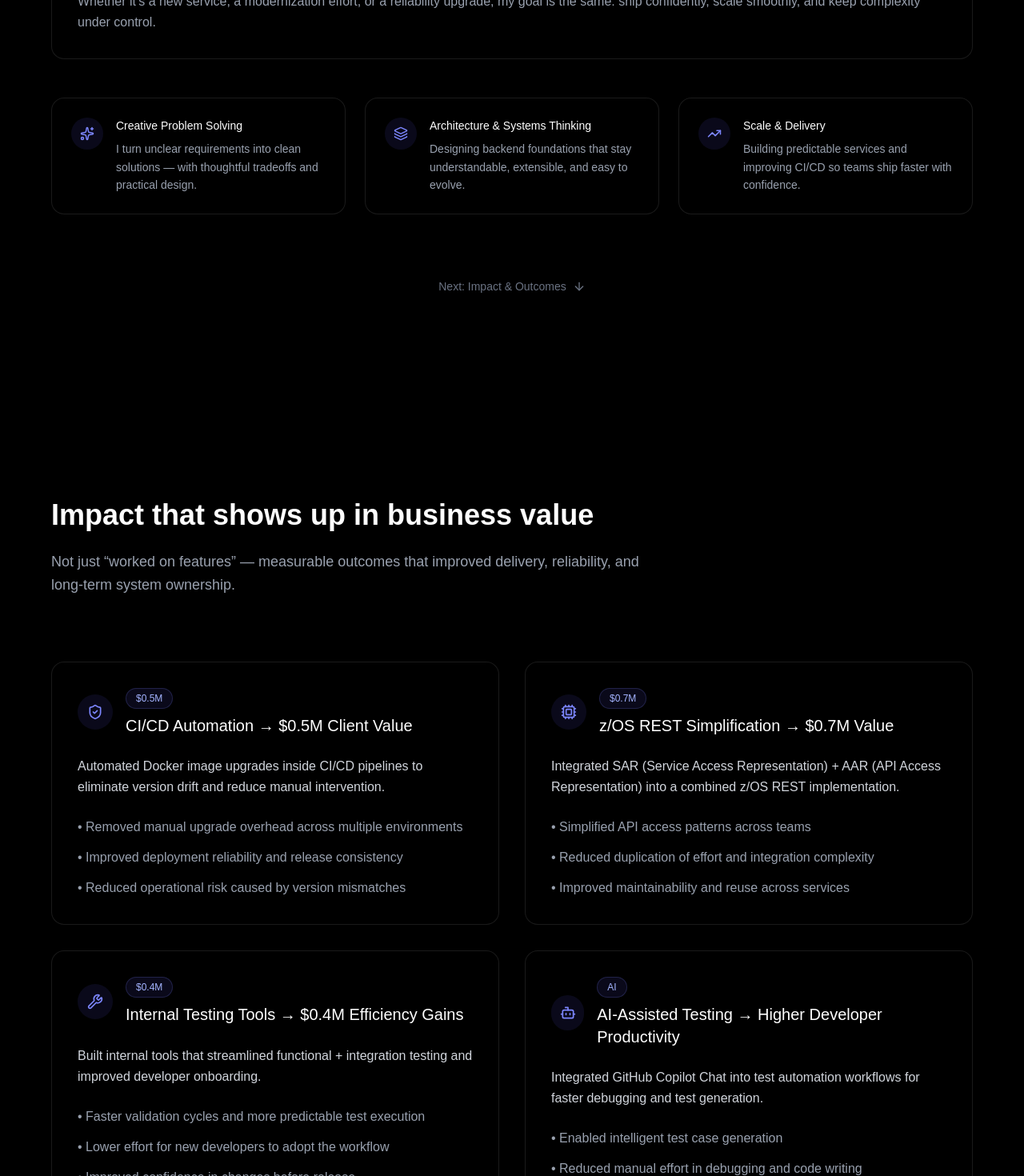
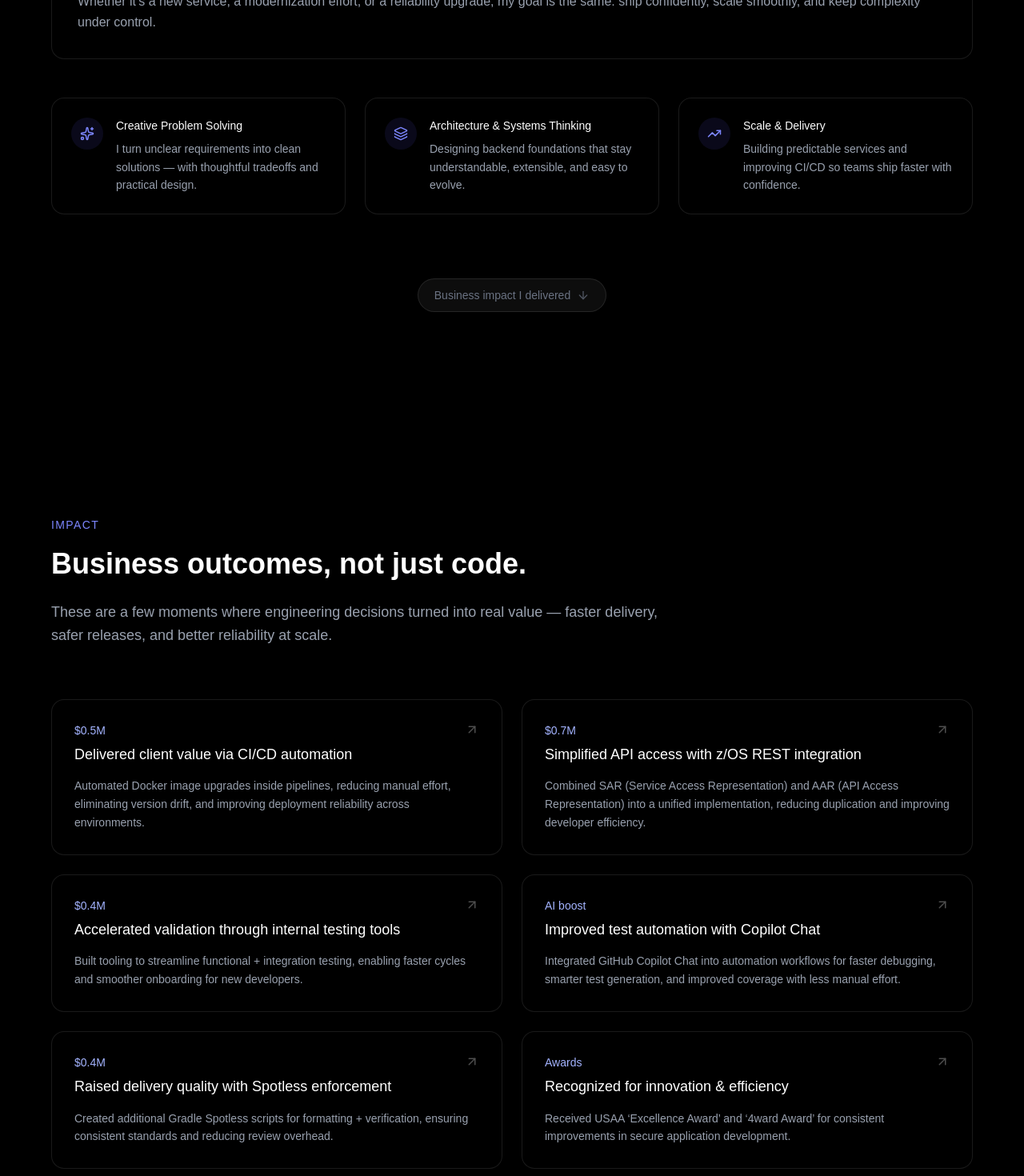
Before and after one commit to MohanaSaravananKumaresan/myportfolio, a Next.js app: page / in a window 1280 px wide. Shown: the part 1330-2800 px from the top of the page at 80% size. Built offline with nearby package versions, Linux system fonts and the light colour scheme.

Commit message:
Phase 3.5

```diff
--- a/components/About.tsx
+++ b/components/About.tsx
@@ -2,6 +2,7 @@
 
 import { motion, Variants } from "framer-motion";
 import { ArrowDown, Layers, Shield, TrendingUp, Sparkles } from "lucide-react";
+import ScrollHint from "@/components/ScrollHint";
 
 const containerVariants: Variants = {
     hidden: { opacity: 0 },
@@ -143,18 +144,11 @@ export default function About() {
                 </motion.div>
 
                 {/* Next anchor */}
-                <motion.div variants={itemVariants} className="mt-20 flex justify-center">
-                    <a
+                <motion.div variants={itemVariants}>
+                    <ScrollHint
                         href="#achievements"
-                        className="
-              inline-flex items-center gap-2
-              text-sm text-gray-500
-              hover:text-indigo-400
-              transition
-            "
-                    >
-                        Next: Impact & Outcomes <ArrowDown size={16} />
-                    </a>
+                        text="Business impact I delivered"
+                    />
                 </motion.div>
             </motion.div>
         </section>
--- a/components/Achievements.tsx
+++ b/components/Achievements.tsx
@@ -1,197 +1,146 @@
 "use client";
 
-import { ArrowDown, Award, Bot, Code2, Cpu, ShieldCheck, Wrench } from "lucide-react";
+import { motion, Variants } from "framer-motion";
+import { ArrowUpRight } from "lucide-react";
+import ScrollHint from "@/components/ScrollHint";
 
-type AchievementItem = {
-    title: string;
-    icon: any;
-    value: string;
-    description: string;
-    highlights: string[];
+const containerVariants: Variants = {
+    hidden: { opacity: 0 },
+    visible: {
+        opacity: 1,
+        transition: { staggerChildren: 0.12 },
+    },
 };
 
-const ACHIEVEMENTS: AchievementItem[] = [
+const itemVariants: Variants = {
+    hidden: { opacity: 0, y: 18 },
+    visible: {
+        opacity: 1,
+        y: 0,
+        transition: { duration: 0.7, ease: "easeOut" },
+    },
+};
+
+type Achievement = {
+    value: string;
+    headline: string;
+    detail: string;
+};
+
+const ACHIEVEMENTS: Achievement[] = [
     {
-        title: "CI/CD Automation → $0.5M Client Value",
-        icon: ShieldCheck,
         value: "$0.5M",
-        description:
-            "Automated Docker image upgrades inside CI/CD pipelines to eliminate version drift and reduce manual intervention.",
-        highlights: [
-            "Removed manual upgrade overhead across multiple environments",
-            "Improved deployment reliability and release consistency",
-            "Reduced operational risk caused by version mismatches",
-        ],
+        headline: "Delivered client value via CI/CD automation",
+        detail:
+            "Automated Docker image upgrades inside pipelines, reducing manual effort, eliminating version drift, and improving deployment reliability across environments.",
     },
     {
-        title: "z/OS REST Simplification → $0.7M Value",
-        icon: Cpu,
         value: "$0.7M",
-        description:
-            "Integrated SAR (Service Access Representation) + AAR (API Access Representation) into a combined z/OS REST implementation.",
-        highlights: [
-            "Simplified API access patterns across teams",
-            "Reduced duplication of effort and integration complexity",
-            "Improved maintainability and reuse across services",
-        ],
+        headline: "Simplified API access with z/OS REST integration",
+        detail:
+            "Combined SAR (Service Access Representation) and AAR (API Access Representation) into a unified implementation, reducing duplication and improving developer efficiency.",
     },
     {
-        title: "Internal Testing Tools → $0.4M Efficiency Gains",
-        icon: Wrench,
         value: "$0.4M",
-        description:
-            "Built internal tools that streamlined functional + integration testing and improved developer onboarding.",
-        highlights: [
-            "Faster validation cycles and more predictable test execution",
-            "Lower effort for new developers to adopt the workflow",
-            "Improved confidence in changes before release",
-        ],
+        headline: "Accelerated validation through internal testing tools",
+        detail:
+            "Built tooling to streamline functional + integration testing, enabling faster cycles and smoother onboarding for new developers.",
     },
     {
-        title: "AI-Assisted Testing → Higher Developer Productivity",
-        icon: Bot,
-        value: "AI",
-        description:
-            "Integrated GitHub Copilot Chat into test automation workflows for faster debugging and test generation.",
-        highlights: [
-            "Enabled intelligent test case generation",
-            "Reduced manual effort in debugging and code writing",
-            "Improved test coverage through faster iteration",
-        ],
+        value: "AI boost",
+        headline: "Improved test automation with Copilot Chat",
+        detail:
+            "Integrated GitHub Copilot Chat into automation workflows for faster debugging, smarter test generation, and improved coverage with less manual effort.",
     },
     {
-        title: "Code Quality Automation → $0.4M Delivery Value",
-        icon: Code2,
         value: "$0.4M",
-        description:
-            "Created additional Gradle Spotless scripts for automated formatting + verification across teams.",
-        highlights: [
-            "Consistent coding standards with automated enforcement",
-            "Reduced review overhead and formatting noise",
-            "Improved delivery speed with fewer avoidable iterations",
-        ],
+        headline: "Raised delivery quality with Spotless enforcement",
+        detail:
+            "Created additional Gradle Spotless scripts for formatting + verification, ensuring consistent standards and reducing review overhead.",
     },
     {
-        title: "Awards & Recognition",
-        icon: Award,
-        value: "USAA",
-        description:
-            "Recognized for innovation and efficiency improvements in secure application development.",
-        highlights: [
-            "USAA ‘Excellence Award’",
-            "USAA ‘4ward Award’",
-            "Consistent recognition for impact-driven engineering",
-        ],
+        value: "Awards",
+        headline: "Recognized for innovation & efficiency",
+        detail:
+            "Received USAA ‘Excellence Award’ and ‘4ward Award’ for consistent improvements in secure application development.",
     },
 ];
 
-function ValueChip({ text }: { text: string }) {
+function AchievementCard({ item }: { item: Achievement }) {
     return (
-        <span
+        <div
             className="
-        inline-flex items-center
-        px-3 py-1
-        rounded-full
-        text-xs font-medium
-        bg-indigo-500/10
-        text-indigo-300
-        border border-indigo-400/20
+        group
+        rounded-2xl
+        bg-black/60
+        backdrop-blur-xl
+        border border-white/10
+        p-7
+        transition
+        hover:border-indigo-400/40
+        hover:shadow-lg hover:shadow-indigo-500/10
       "
         >
-      {text}
-    </span>
+            <div className="flex items-start justify-between gap-6">
+                <div>
+                    <p className="text-indigo-300 text-sm font-medium">{item.value}</p>
+                    <h3 className="mt-2 text-lg font-medium text-white leading-snug">
+                        {item.headline}
+                    </h3>
+                </div>
+
+                <div className="opacity-30 group-hover:opacity-90 transition">
+                    <ArrowUpRight size={18} />
+                </div>
+            </div>
+
+            <p className="mt-4 text-sm text-gray-400 leading-relaxed">{item.detail}</p>
+        </div>
     );
 }
 
 export default function Achievements() {
     return (
         <section id="achievements" className="px-6 py-32 bg-black text-white">
-            <div className="max-w-6xl mx-auto">
+            <motion.div
+                className="max-w-6xl mx-auto"
+                variants={containerVariants}
+                initial="hidden"
+                whileInView="visible"
+                viewport={{ once: true, amount: 0.2 }}
+            >
                 {/* Header */}
-                <div className="max-w-3xl mb-20">
-                    <h2 className="text-3xl md:text-4xl font-semibold mb-6">
-                        Impact that shows up in business value
+                <motion.div variants={itemVariants} className="max-w-3xl mb-16">
+                    <p className="text-sm uppercase tracking-widest text-indigo-400 mb-4">
+                        Impact
+                    </p>
+
+                    <h2 className="text-3xl md:text-4xl font-semibold leading-tight">
+                        Business outcomes, not just code.
                     </h2>
-                    <p className="text-lg text-gray-400 leading-relaxed">
-                        Not just “worked on features” — measurable outcomes that improved delivery,
-                        reliability, and long-term system ownership.
+
+                    <p className="mt-6 text-lg text-gray-400 leading-relaxed">
+                        These are a few moments where engineering decisions turned into real
+                        value — faster delivery, safer releases, and better reliability at
+                        scale.
                     </p>
-                </div>
+                </motion.div>
 
-                {/* Cards */}
-                <div className="grid grid-cols-1 md:grid-cols-2 gap-8">
-                    {ACHIEVEMENTS.map((item, idx) => {
-                        const Icon = item.icon;
+                {/* Grid */}
+                <motion.div
+                    variants={itemVariants}
+                    className="grid grid-cols-1 md:grid-cols-2 gap-6"
+                >
+                    {ACHIEVEMENTS.map((a, i) => (
+                        <AchievementCard key={i} item={a} />
+                    ))}
+                </motion.div>
 
-                        return (
-                            <div
-                                key={idx}
-                                className="
-                  group
-                  rounded-2xl
-                  bg-black/60
-                  backdrop-blur
-                  border border-white/10
-                  p-8
-                  transition
-                  hover:border-indigo-400/40
-                  hover:shadow-lg hover:shadow-indigo-500/10
-                "
-                            >
-                                <div className="flex items-start justify-between gap-6 mb-6">
-                                    <div className="flex items-center gap-4">
-                                        <div
-                                            className="
-                        w-11 h-11
-                        rounded-full
-                        flex items-center justify-center
-                        bg-indigo-500/10
-                        text-indigo-400
-                      "
-                                        >
-                                            <Icon size={20} />
-                                        </div>
-
-                                        <div className="space-y-2">
-                                            <ValueChip text={item.value} />
-                                            <h3 className="text-xl font-medium leading-snug">
-                                                {item.title}
-                                            </h3>
-                                        </div>
-                                    </div>
-                                </div>
-
-                                <p className="text-gray-300 leading-relaxed">
-                                    {item.description}
-                                </p>
-
-                                <ul className="mt-6 space-y-3 text-gray-400">
-                                    {item.highlights.map((p, i) => (
-                                        <li key={i} className="leading-relaxed">
-                                            • {p}
-                                        </li>
-                                    ))}
-                                </ul>
-                            </div>
-                        );
-                    })}
-                </div>
-
-                {/* Next anchor */}
-                <div className="mt-20 flex justify-center">
-                    <a
-                        href="#projects"
-                        className="
-              inline-flex items-center gap-2
-              text-sm text-gray-500
-              hover:text-indigo-400
-              transition
-            "
-                    >
-                        Next: Work <ArrowDown size={16} />
-                    </a>
-                </div>
-            </div>
+                {/* Next anchor (C) */}
+                <motion.div variants={itemVariants}>
+                    <ScrollHint href="#projects" text="The work behind the numbers" />
+                </motion.div>
+            </motion.div>
         </section>
     );
 }
--- /dev/null
+++ b/components/ScrollHint.tsx
@@ -0,0 +1,44 @@
+"use client";
+
+import { ArrowDown } from "lucide-react";
+
+export default function ScrollHint({
+                                       href,
+                                       text,
+                                   }: {
+    href: string;
+    text: string;
+}) {
+    return (
+        <div className="mt-20 flex justify-center">
+            <a
+                href={href}
+                className="
+          group inline-flex items-center gap-2
+          text-sm text-gray-500
+          hover:text-indigo-300
+          transition
+        "
+            >
+        <span
+            className="
+            inline-flex items-center gap-2
+            rounded-full
+            bg-white/5
+            border border-white/10
+            px-5 py-2.5
+            backdrop-blur-xl
+            shadow-lg shadow-black/30
+            transition
+            group-hover:border-indigo-400/30
+            group-hover:shadow-indigo-500/10
+            group-hover:-translate-y-0.5
+          "
+        >
+          {text}
+            <ArrowDown size={16} className="opacity-70 group-hover:opacity-100" />
+        </span>
+            </a>
+        </div>
+    );
+}
```
Also changed, not shown: app/page.tsx (+3 -28 lines), components/Contact.tsx (added, +34 -0 lines), components/Credentials.tsx (+2 -11 lines), components/Hero.tsx (+4 -12 lines), components/Work.tsx (+97 -104 lines).
